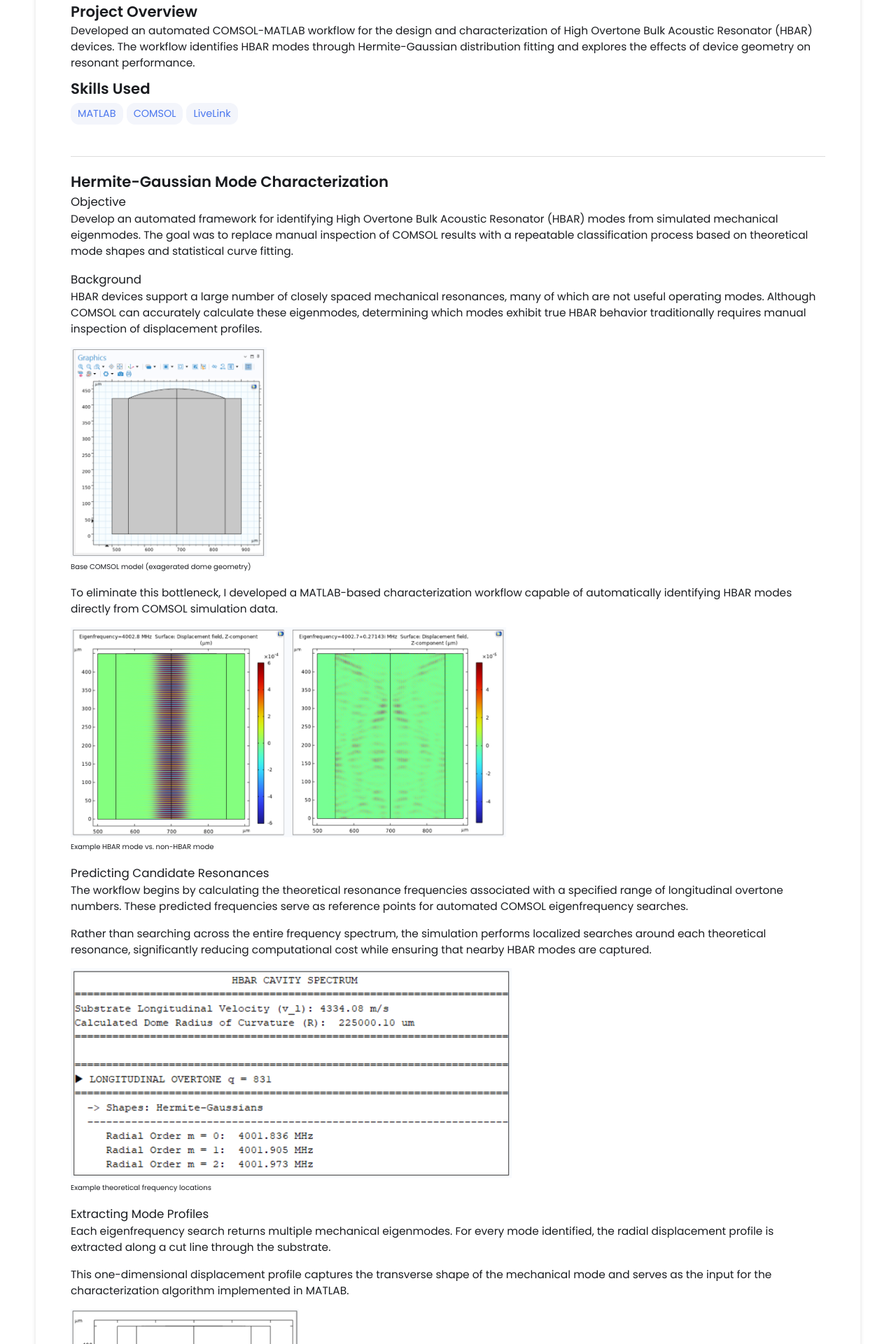
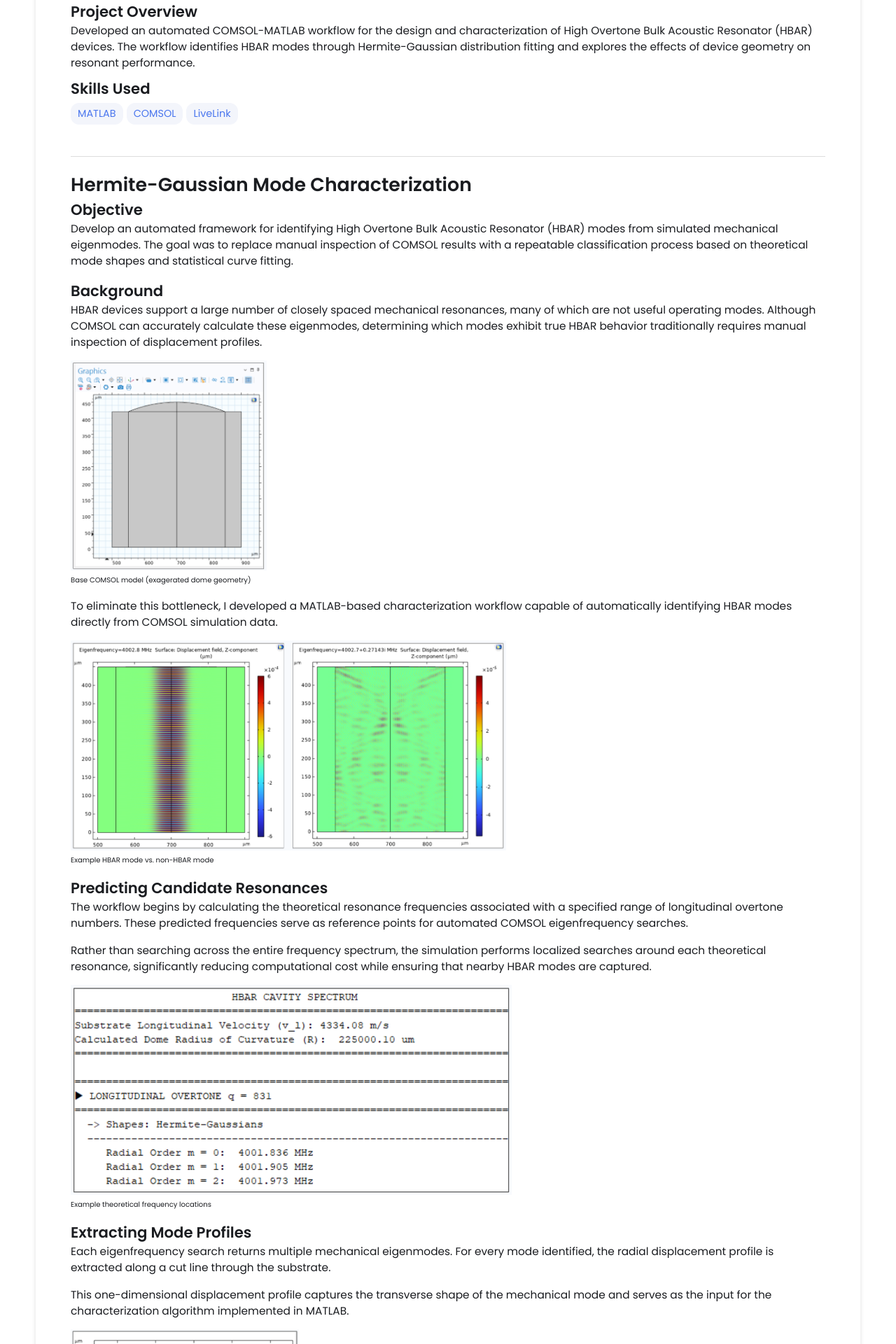
Before and after one commit to emiliohernand/emiliohernand.github.io, a Jekyll site: the page built from _projects/5-hbar/index.md, in a window 1280 px wide. Shown: the part 556-2476 px from the top of the page at 70% size. Built offline with Jekyll 4.4.1, drawn with Linux system fonts in a browser that asks for light colours.

```diff
--- a/_projects/5-hbar/index.md
+++ b/_projects/5-hbar/index.md
@@ -10,12 +10,12 @@ main-image: /hbar_cover.png
 ---
 
 ---
-## Hermite-Gaussian Mode Characterization
+# Hermite-Gaussian Mode Characterization
 
-### Objective
+## Objective
 Develop an automated framework for identifying High Overtone Bulk Acoustic Resonator (HBAR) modes from simulated mechanical eigenmodes. The goal was to replace manual inspection of COMSOL results with a repeatable classification process based on theoretical mode shapes and statistical curve fitting.
 
-### Background
+## Background
 HBAR devices support a large number of closely spaced mechanical resonances, many of which are not useful operating modes. Although COMSOL can accurately calculate these eigenmodes, determining which modes exhibit true HBAR behavior traditionally requires manual inspection of displacement profiles.
 
 {% include image-gallery.html images="base_model.png" height="300" %}
@@ -26,7 +26,7 @@ To eliminate this bottleneck, I developed a MATLAB-based characterization workfl
 {% include image-gallery.html images="example_hbar.png" height="300" %}
 <span style="font-size: 10px">Example HBAR mode vs. non-HBAR mode</span>
 
-### Predicting Candidate Resonances
+## Predicting Candidate Resonances
 The workflow begins by calculating the theoretical resonance frequencies associated with a specified range of longitudinal overtone numbers. These predicted frequencies serve as reference points for automated COMSOL eigenfrequency searches.
 
 Rather than searching across the entire frequency spectrum, the simulation performs localized searches around each theoretical resonance, significantly reducing computational cost while ensuring that nearby HBAR modes are captured.
@@ -34,7 +34,7 @@ Rather than searching across the entire frequency spectrum, the simulation perfo
 {% include image-gallery.html images="theory_console.png" height="300" %}
 <span style="font-size: 10px">Example theoretical frequency locations</span>
 
-### Extracting Mode Profiles
+## Extracting Mode Profiles
 Each eigenfrequency search returns multiple mechanical eigenmodes. For every mode identified, the radial displacement profile is extracted along a cut line through the substrate.
 
 This one-dimensional displacement profile captures the transverse shape of the mechanical mode and serves as the input for the characterization algorithm implemented in MATLAB.
@@ -42,7 +42,7 @@ This one-dimensional displacement profile captures the transverse shape of the m
 {% include image-gallery.html images="cutline_location.png" height="300" %}
 <span style="font-size: 10px">Cutline location in subtrate</span>
 
-### Hermite-Gaussian Curve Fitting
+## Hermite-Gaussian Curve Fitting
 The exported displacement profile is compared against a library of theoretical transverse mode distributions, dictated by mathematical Hermite-Gaussian models.
 
 {% include image-gallery.html images="example_curves.png" height="300" %}
@@ -55,7 +55,7 @@ A custom nonlinear least-squares fitting routine determines the optimal amplitud
 
 This approach provides an objective method for distinguishing HBAR modes from spurious mechanical resonances while simultaneously verifying that the transverse mode order is found roughly in the expected location.
 
-### Automated HBAR Classification
+## Automated HBAR Classification
 After evaluating every candidate distribution, the workflow selects the model with the highest goodness-of-fit. Modes whose best-fit R² exceeds a predefined threshold are automatically classified as HBAR candidates.
 
 {% include image-gallery.html images="workflow.png" height="300" %}
```
